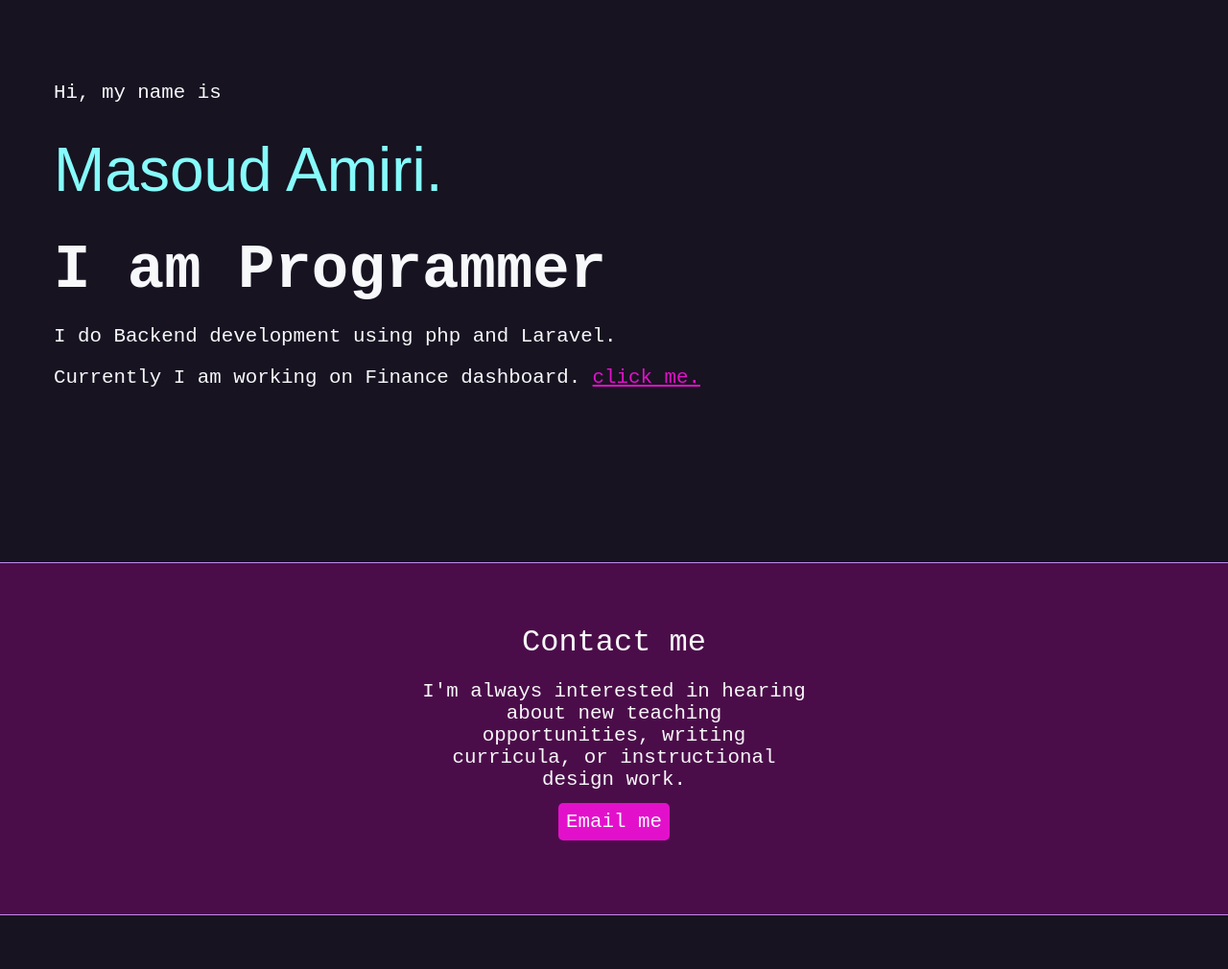
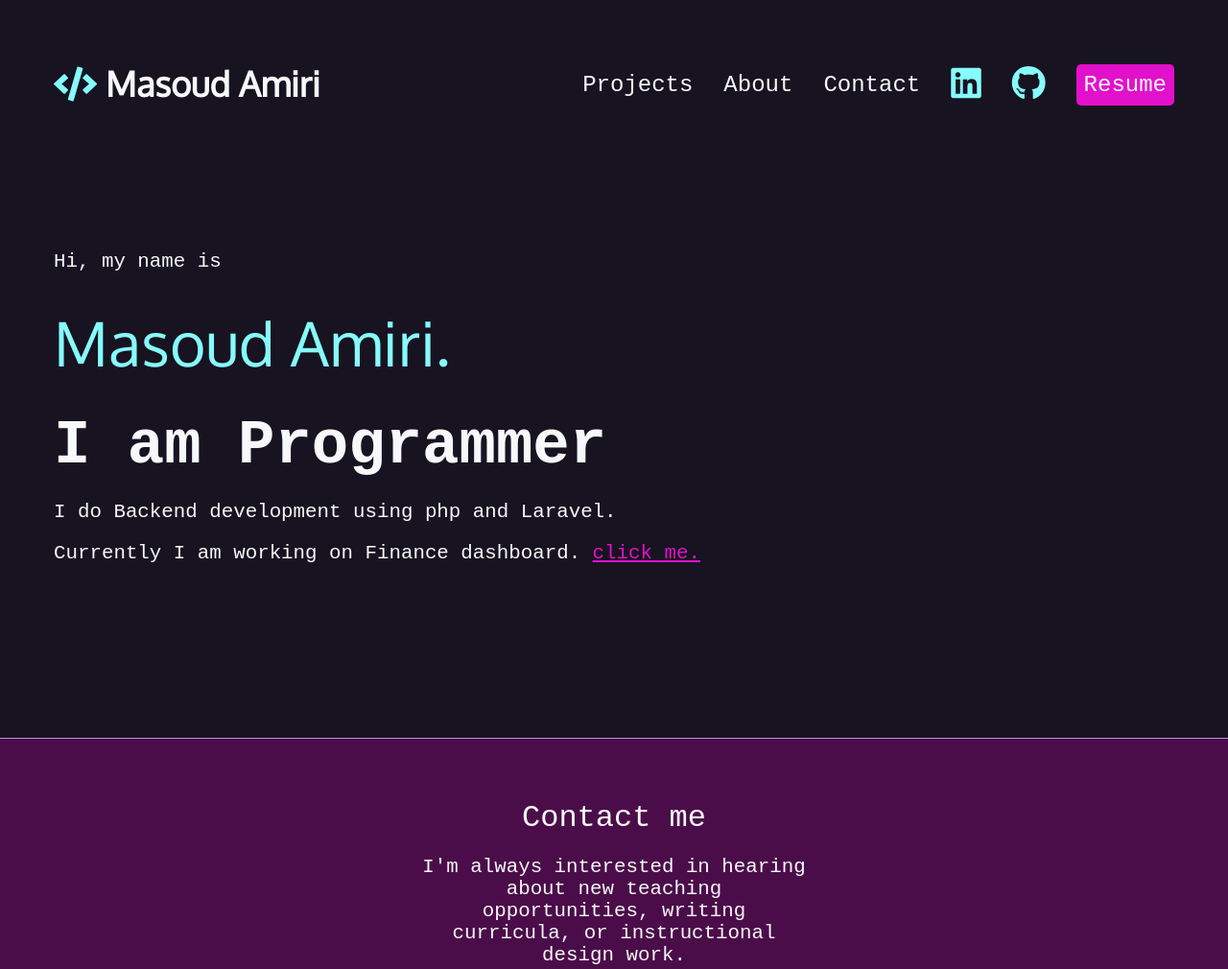
Before and after one commit to masouddamirii/portfolio, a plain HTML site: page index.html in a window 1280 px wide. Shown: the top 1010 px of the page at 96% size. Before the commit the page ends 954 px from the top, so only its background shows below. Drawn offline with Linux system fonts and the light colour scheme; a web font is replaced by a local one.

Commit message:
feat: navbar

```diff
--- a/index.html
+++ b/index.html
@@ -3,10 +3,54 @@
     <head>
         <meta charset="UTF-8">
         <meta name="viewport" content="width=device-width, initial-scale=1.0">
+        <link rel="preconnect" href="https://fonts.googleapis.com" />
+        <link rel="preconnect" href="https://fonts.gstatic.com" crossorigin />
+        <link
+            href="https://fonts.googleapis.com/css2?family=Oxygen&family=Oxygen+Mono&display=swap"
+            rel="stylesheet" />
+        <link
+            href="https://cdnjs.cloudflare.com/ajax/libs/font-awesome/5.15.4/css/all.min.css"
+            rel="stylesheet" />
         <link rel="stylesheet" href="style.css">
         <title>Masoud's Portfolio</title>
     </head>
     <body>
+        <nav>
+            <ul>
+                <li>
+                    <h1>
+                        <a href="index.html">
+                            <span class="fas fa-code"></span> Masoud Amiri
+                        </a>
+                    </h1>
+                </li>
+                <li>
+                    <a href="#projects">Projects</a>
+                </li>
+                <li>
+                    <a href="about.html">About</a>
+                </li>
+                <li>
+                    <a href="#contact">Contact</a>
+                </li>
+                <li>
+                    <a
+                        href="https://www.linkedin.com/in/masoud-amiri-9b711519a/">
+                        <span class="fab fa-linkedin" aria-hidden="true"></span>
+                        <span class="sr-only">linkedin</span>
+                    </a>
+                </li>
+                <li>
+                    <a href="https://github.com/masouddamirii">
+                        <span class="fab fa-github" aria-hidden="true"></span>
+                        <span class="sr-only">github</span>
+                    </a>
+                </li>
+                <li>
+                    <a href class="button">Resume</a>
+                </li>
+            </ul>
+        </nav>
         <section id="intro">
             <p class="name">Hi, my name is <span>Masoud Amiri.</span></p>
             <h1>I am Programmer</h1>
@@ -21,10 +65,12 @@
                 <h2>Contact me</h2>
                 <p>
                     I'm always interested in hearing about new teaching
-                    opportunities, writing curricula, or instructional design work.
+                    opportunities, writing curricula, or instructional design
+                    work.
                 </p>
                 <p>
-                    <a href="mailto:contact@example.com" class="button">Email me</a>
+                    <a href="mailto:contact@example.com" class="button">Email
+                        me</a>
                 </p>
             </section>
         </div>
--- a/style.css
+++ b/style.css
@@ -103,3 +103,64 @@ h4 {
     background-color: var(--hotmag);
     color: var(--white);
 }
+
+nav {
+    font-family: var(--mono);
+    font-size: 80%;
+    padding: 4rem 1rem;
+}
+
+nav ul {
+    margin: 0;
+    padding: 0;
+    font-family: var(--mono);
+    font-size: 1.5rem;
+    list-style-type: none;
+    display: flex;
+    flex-flow: row wrap;
+    justify-content: center;
+    align-items: center;
+    gap: 2rem;
+}
+
+nav ul li:first-child {
+    flex-basis: 100%;
+    text-align: center;
+}
+
+nav ul a {
+    text-decoration: none;
+    color: var(--white);
+}
+
+nav h1 a {
+    font-family: var(--sans);
+}
+
+nav ul a:hover,
+nav [class*="fa-"] :hover {
+    color: var(--magenta);
+}
+
+nav [class*="fa-"] {
+    font-size: 150%;
+    color: var(--aqua);
+}
+
+nav h1 [class*="fa-"] {
+    font-size: 100%;
+    color: var(--aqua);
+}
+
+@media (min-width: 850px) {
+    nav {
+        max-width: 1200px;
+        margin: 0 auto;
+    }
+
+    nav ul li:first-child {
+        flex-basis: auto;
+        flex-grow: 1;
+        text-align: left;
+    }
+}
```
Also changed, not shown: about.html (added, +11 -0 lines).
